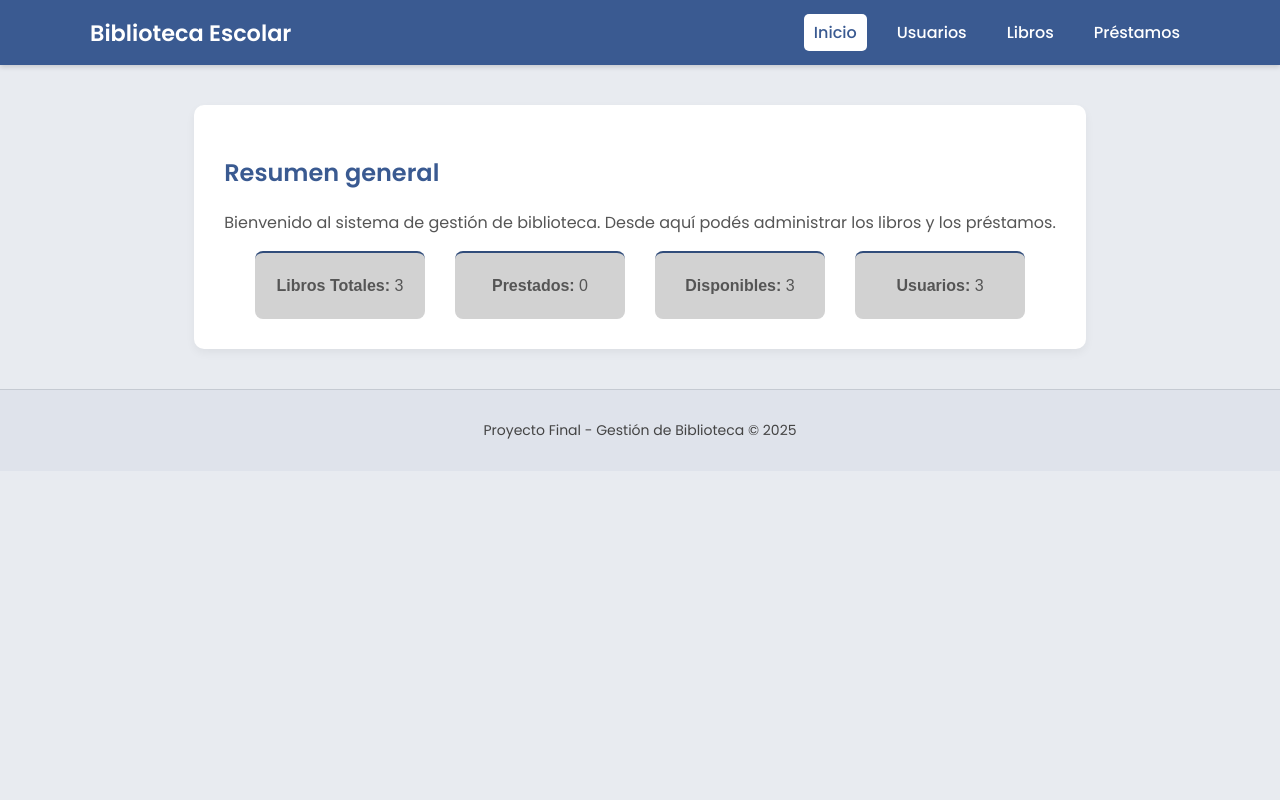
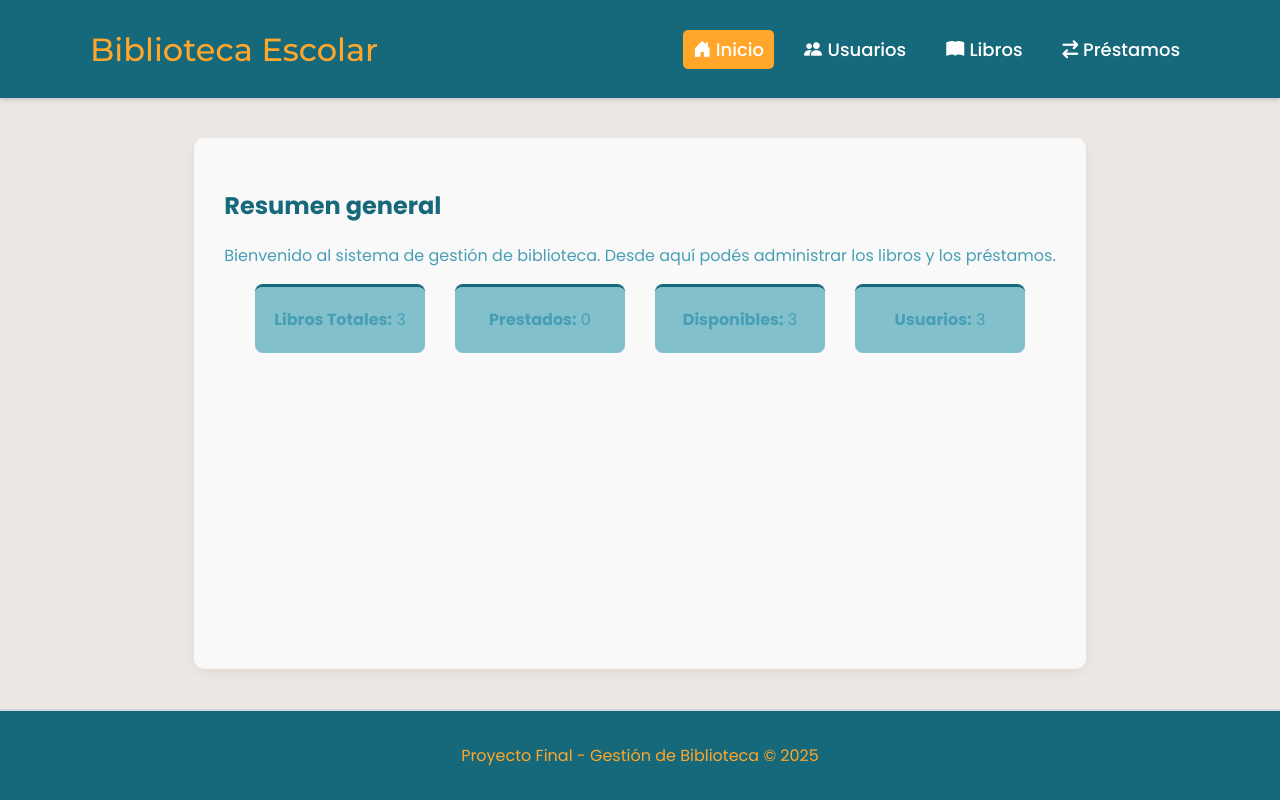
Before and after one commit to lautaro-ruspil/TP-FINAL-ALGORITMOS, a Flask app: page / in a window 1280 px wide. Run offline with Flask 3, Linux system fonts and the light colour scheme.

Commit message:
Agrego sweet alert y paleta de colores

```diff
--- /dev/null
+++ b/app/package.json
@@ -0,0 +1,5 @@
+{
+  "dependencies": {
+    "sweetalert2": "^11.26.3"
+  }
+}
--- a/app/static/css/index.css
+++ b/app/static/css/index.css
@@ -1,40 +1,66 @@
 /* ===========================
-   PALETA GRIS-AZULADA
+   🎨 PALETA AZUL-NARANJA
 =========================== */
 
 :root {
-	--fondo: #e8ebf0;
-	--fondo-claro: #f1f3f6;
-	--card: #ffffff;
-	--azul: #3a5a91;
-	--azul-hover: #314d7b;
-	--gris-texto: #222;
-	--gris-secundario: #555;
-	--borde: #d0d4db;
+    --color-primario-oscuro: #16697a; /* Azul petróleo */
+    --color-primario: #489fb5; /* Azul medio */
+    --color-primario-claro: #82c0cc; /* Azul cielo */
+    --color-fondo: #ede7e3; /* Fondo claro */
+    --color-acento: #ffa62b; /* Naranja acento */
+
+    /* Derivados */
+    --color-texto: #1e2b2f;
+    --color-hover: #3a90a3;
+    --color-borde: #cdd6d9;
+    --color-card: #f9f9f9;
+    --color-gris-suave: #f3f3f3;
+}
+
+/* ===========================
+   BASE GENERAL
+=========================== */
+
+html,
+body {
+    height: 100%;
+    margin: 0;
 }
 
 body {
     font-family: "Poppins", sans-serif;
-	background-color: var(--fondo);
-	color: var(--gris-texto);
-	margin: 0;
+    background-color: var(--color-fondo);
+    color: var(--color-texto);
     display: flex;
     flex-direction: column;
     min-height: 100vh;
 }
 
+/* Contenedor principal del contenido */
+main {
+    flex: 1;
+    background: var(--color-card);
+    padding: 30px;
+    border-radius: 10px;
+    box-shadow: 0 4px 10px rgba(0, 0, 0, 0.05);
+    width: fit-content;
+    margin: 40px auto;
+}
+
 /* ===========================
    HEADER
 =========================== */
+
 header {
-	background-color: var(--azul);
-	color: white;
+    background-color: var(--color-primario-oscuro);
+    color: #fff;
     padding: 14px 0;
     box-shadow: 0 2px 5px rgba(0, 0, 0, 0.15);
 }
 
-header .container  {
+header .container {
     width: 90%;
+    height: 70px;
     max-width: 1100px;
     margin: 0 auto;
     display: flex;
@@ -44,9 +70,10 @@ header .container  {
 
 header h2 {
     margin: 0;
-	font-weight: 600;
-	font-size: 1.4rem;
-	color: #fff;
+    font-weight: 500;
+    font-size: 2rem;
+    color: var(--color-acento);
+    font-family: "Montserrat";
 }
 
 header a {
@@ -56,48 +83,42 @@ header a {
 /* ===========================
    NAV
 =========================== */
+
 nav {
     display: flex;
     gap: 20px;
 }
 
 nav a {
-	color: white;
+    color: #fff;
     text-decoration: none;
     font-weight: 500;
+    font-size: 18px;
     padding: 6px 10px;
     border-radius: 5px;
     transition: background 0.2s, color 0.2s;
 }
 
 nav a:hover {
-	background-color: var(--azul-hover);
+    background-color: var(--color-primario);
 }
 
 nav a.activo {
-	background-color: #fff;
-	color: var(--azul);
+    background-color: var(--color-acento);
+    color: #fff;
+    cursor: default;
 }
 
 /* ===========================
-   MAIN / CONTENIDO
+   DASHBOARD / CONTENIDO
 =========================== */
 
-main {
-	background: var(--card);
-	padding: 30px;
-	border-radius: 10px;
-	box-shadow: 0 4px 10px rgba(0, 0, 0, 0.05);
-	width: fit-content; /* se ajusta al contenido */
-	margin: 40px auto; /* centrado horizontal + margen arriba/abajo */
-}
-
 .dashboard h2 {
-	color: var(--azul);
+    color: var(--color-primario-oscuro);
 }
 
 .dashboard p {
-	color: var(--gris-secundario);
+    color: var(--color-primario);
 }
 
 .dashboard .container-resumen {
@@ -116,34 +137,31 @@ main {
     display: flex;
     justify-content: center;
     align-items: center;
-	background-color: #d2d2d2;
-	color: var(--gris-texto);
-	font-family: sans-serif;
+    background-color: var(--color-primario-claro);
+    color: #fff;
     border-radius: 8px;
     padding: 8px 10px;
     width: 150px;
     height: 50px;
     text-align: center;
-	border-top: 2px solid #314d7b;
+    border-top: 3px solid var(--color-primario-oscuro);
     transition: all ease-in-out 0.3s;
     cursor: pointer;
 }
 
 .card-resumen:hover {
-	background-color: #b6b6b6;
-	transform: translateY(-8px);
-}
-
-.card-resumen p {
-	pointer-events: none;
+    background-color: var(--color-acento);
+    color: #fff;
+    transform: translateY(-6px);
 }
 
 /* ===========================
    FORMULARIOS Y BOTONES
 =========================== */
+
 button {
-	background-color: var(--azul);
-	color: white;
+    background-color: var(--color-acento);
+    color: #fff;
     border: none;
     padding: 10px 16px;
     border-radius: 6px;
@@ -153,64 +171,70 @@ button {
 }
 
 button:hover {
-	background-color: var(--azul-hover);
+    background-color: var(--color-primario);
 }
 
 input,
 select,
 textarea {
     padding: 8px;
-	border: 1px solid var(--borde);
+    border: 1px solid var(--color-borde);
     border-radius: 6px;
     width: 100%;
     margin-bottom: 12px;
-	background-color: var(--fondo-claro);
+    background-color: var(--color-fondo);
+    color: var(--color-texto);
 }
 
+/* Estados */
 .prestado {
-	color: red;
+    color: #c0392b;
 }
 
 .disponible {
-	color: green;
+    color: #27ae60;
 }
 
 /* ===========================
    TABLAS
 =========================== */
+
 table {
     width: 100%;
     border-collapse: collapse;
     margin-top: 20px;
-	background-color: var(--fondo-claro);
+    background-color: var(--color-card);
     border-radius: 6px;
     overflow: hidden;
 }
 
 th,
 td {
-	border: 1px solid var(--borde);
+    border: 1px solid var(--color-borde);
     padding: 10px 12px;
     text-align: left;
 }
 
 th {
-	background-color: var(--fondo);
+    background-color: var(--color-primario);
+    color: #fff;
     font-weight: 600;
 }
 
 tr:nth-child(even) {
-	background-color: #f6f7fa;
+    background-color: var(--color-gris-suave);
 }
 
 /* ===========================
-   FOOTER
+   FOOTER FIJO AL FONDO
 =========================== */
+
 footer {
     text-align: center;
     padding: 16px;
-	font-size: 14px;
-	color: #444;
-	background-color: #dfe3eb;
-	border-top: 1px solid #c5cad2;
+    font-size: 1rem;
+    color: var(--color-acento);
+    background-color: var(--color-primario-oscuro);
+    border-top: 2px solid var(--color-borde);
+    margin-top: auto; /* Mantiene el footer abajo */
 }
--- a/app/templates/base.html
+++ b/app/templates/base.html
@@ -11,39 +11,59 @@
         <!-- Bloque para estilos específicos de cada página -->
         {% block extra_css %}{% endblock %}
 
-		<link rel="preconnect" href="https://fonts.googleapis.com" />
         <link rel="preconnect" href="https://fonts.gstatic.com" crossorigin />
         <link
-			href="https://fonts.googleapis.com/css2?family=Poppins:wght@400;500;600&display=swap"
+            href="https://fonts.googleapis.com/css2?family=Montserrat:ital,wght@0,100..900;1,100..900&family=Nunito:ital,wght@0,200..1000;1,200..1000&family=Poppins:ital,wght@0,100;0,200;0,300;0,400;0,500;0,600;0,700;0,800;0,900;1,100;1,200;1,300;1,400;1,500;1,600;1,700;1,800;1,900&display=swap"
             rel="stylesheet"
+        />
+        <link
+            rel="stylesheet"
+            href="https://cdn.jsdelivr.net/npm/bootstrap-icons@1.13.1/font/bootstrap-icons.min.css"
+        />
+        <link
+            rel="stylesheet"
+            href="https://cdnjs.cloudflare.com/ajax/libs/font-awesome/6.4.0/css/all.min.css"
         />
     </head>
     <body>
         <header>
             <div class="container">
-				<a href="{{ url_for('inicio') }}" class="{% if active_page == 'inicio'%}activo{% endif %}">
+                <a
+                    href="{{ url_for('inicio') }}"
+                    class="{% if active_page == 'inicio'%}activo{% endif %}"
+                >
                     <h2>Biblioteca Escolar</h2>
                 </a>
                 <nav>
                     <a
                         href="{{ url_for('inicio') }}"
                         class="{% if active_page == 'inicio'%}activo{% endif %}"
-						>Inicio</a
                     >
+                        <i class="bi bi-house-door-fill"></i>
+                        Inicio</a
+                    >
+
                     <a
                         href="{{ url_for('usuarios') }}"
                         class="{% if active_page == 'usuarios'%}activo{% endif %}"
-						>Usuarios</a
                     >
+                        <i class="bi bi-people-fill"> </i>
+                        Usuarios</a
+                    >
+
                     <a
                         href="{{ url_for('libros') }}"
                         class="{% if active_page == 'libros'%}activo{% endif %}"
-						>Libros</a
+                    >
+                        <i class="bi bi-book-fill"> </i>
+                        Libros</a
                     >
                     <a
                         href="{{ url_for('prestamos') }}"
                         class="{% if active_page == 'prestamos'%}activo{% endif %}"
-						>Préstamos</a
+                    >
+                        <i class="fa-solid fa-arrow-right-arrow-left"> </i>
+                        Préstamos</a
                     >
                 </nav>
             </div>
```
Also changed, not shown: app/templates/usuarios.html (+25 -2 lines), app/package-lock.json (added). Lines whose indentation alone changed are shown as unchanged.
